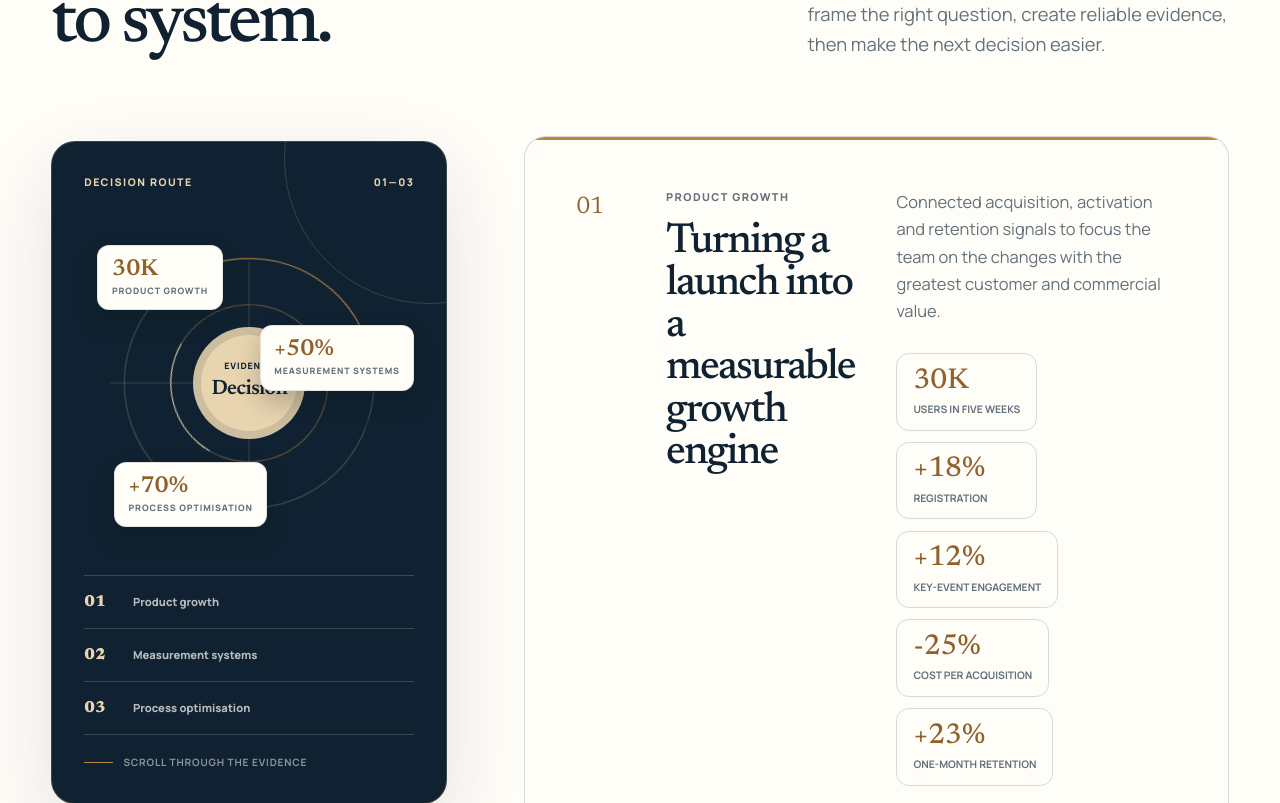
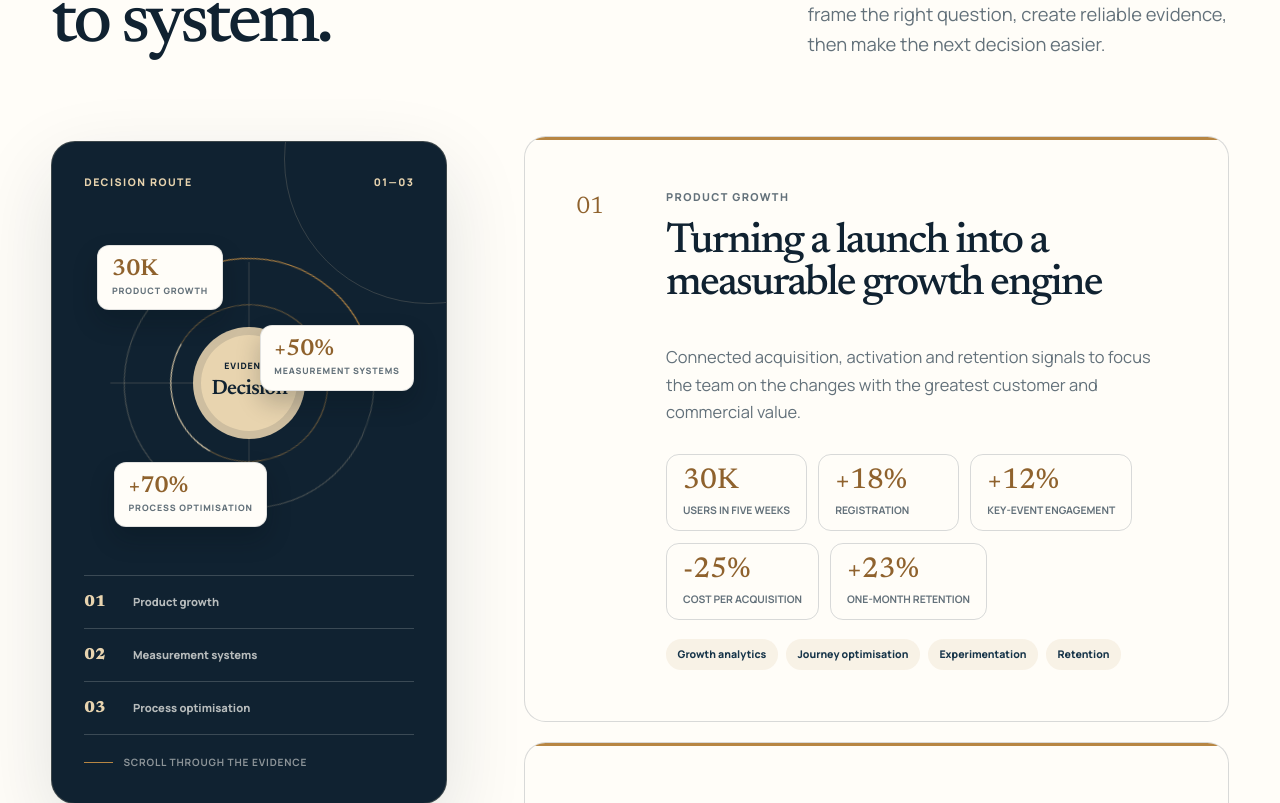
Before and after one commit to slashhsu/Personal_website, a Next.js app: page / in a window 1280 px wide. Shown: the part 3037-3840 px from the top of the page. Built offline with nearby package versions, Linux system fonts and the light colour scheme; no server answers.

Commit message:
Fix case study overlap

```diff
--- a/src/app/globals.css
+++ b/src/app/globals.css
@@ -1077,7 +1077,7 @@ summary:focus-visible {
   display: grid;
   overflow: hidden;
   min-height: min(72svh, 44rem);
-  grid-template-columns: 3.2rem minmax(12rem, 0.62fr) minmax(17rem, 1fr);
+  grid-template-columns: 3.2rem minmax(0, 1fr);
   gap: clamp(1.25rem, 3vw, 2.8rem);
   align-content: center;
   padding: clamp(2rem, 4vw, 3.25rem);
@@ -1085,6 +1085,14 @@ summary:focus-visible {
   border: 1px solid var(--line);
   border-radius: 1.35rem;
   scroll-margin-top: 6.5rem;
+}
+
+.case-card > div {
+  min-width: 0;
+}
+
+.case-card > div:last-child {
+  grid-column: 2;
 }
 
 .case-card-progress {
@@ -1118,8 +1126,11 @@ summary:focus-visible {
   font-family: var(--font-newsreader), Georgia, serif;
   font-size: clamp(2rem, 3.3vw, 3.35rem);
   font-weight: 460;
+  hyphens: auto;
   letter-spacing: -0.045em;
   line-height: 1;
+  overflow-wrap: break-word;
+  text-wrap: balance;
 }
 
 .case-summary {
@@ -1837,7 +1848,7 @@ summary:focus-visible {
 
   .case-card {
     min-height: 0;
-    grid-template-columns: 3rem minmax(13rem, 0.55fr) minmax(0, 1fr);
+    grid-template-columns: 3rem minmax(0, 1fr);
     gap: 1.5rem;
   }
 
@@ -1928,6 +1939,10 @@ summary:focus-visible {
     grid-template-columns: 1fr;
   }
 
+  .case-card > div:last-child {
+    grid-column: 1;
+  }
+
   .journey-route ol {
     grid-template-columns: 1fr;
   }
```
